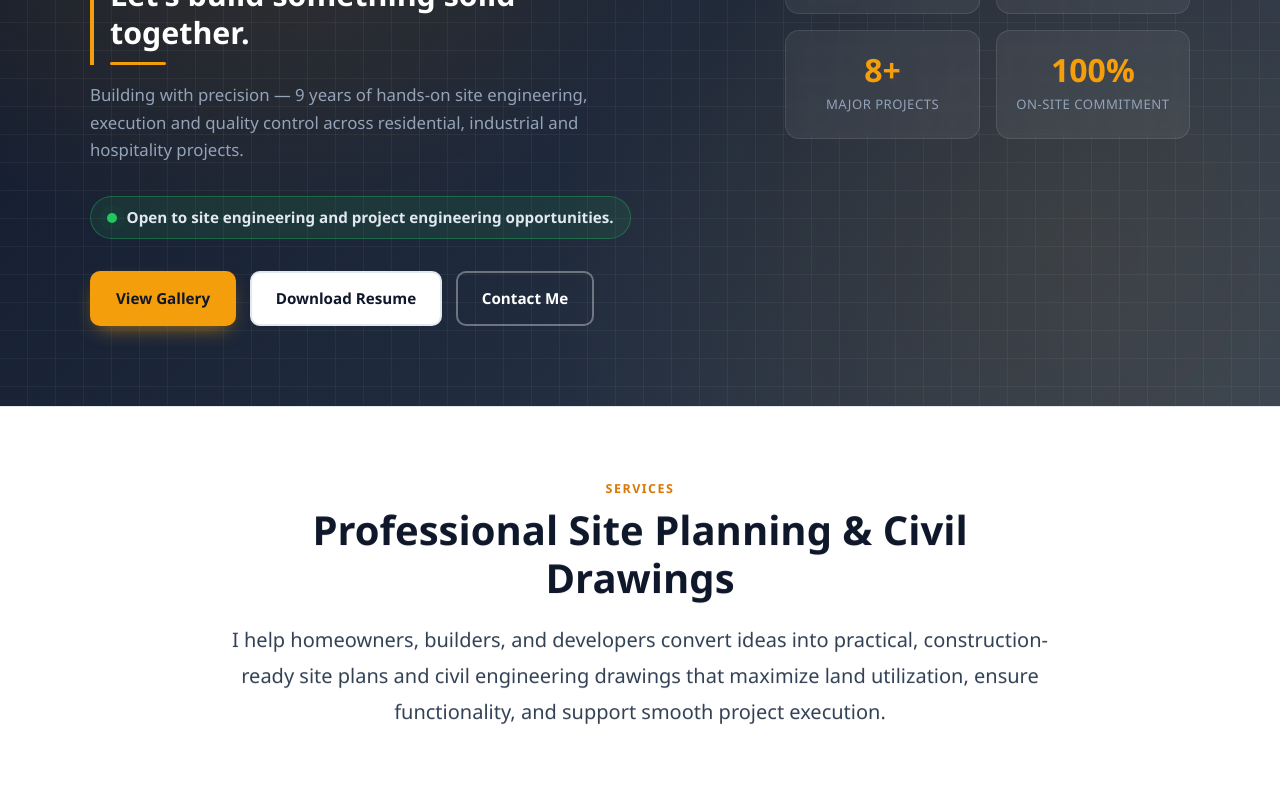
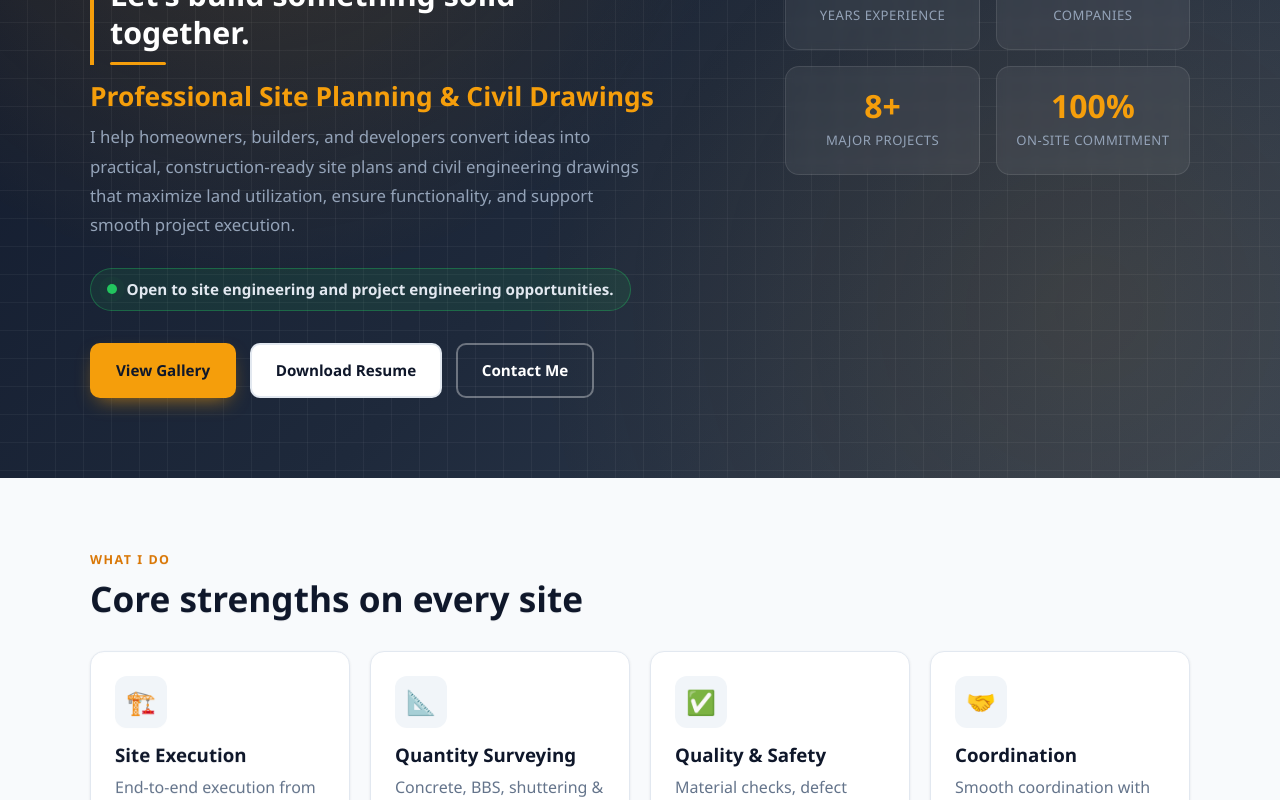
Before and after one commit to lokeshwithai/Bhanu-Prakash-Kunchala-portfolio, a React (Vite) app: page / in a window 1280 px wide. Shown: the part 440-1240 px from the top of the page. Built offline with nearby package versions, Linux system fonts and the light colour scheme.

Commit message:
Move Site Planning & Civil Drawings statement into hero (visible on load)

```diff
--- a/src/index.css
+++ b/src/index.css
@@ -586,22 +586,20 @@ button {
 }
 
 /* ============================================================
-   SERVICE INTRO
+   HERO SERVICE STATEMENT
    ============================================================ */
-.service-intro {
-  max-width: 820px;
-  margin: 0 auto;
-  text-align: center;
+.hero__service-title {
+  font-size: clamp(1.2rem, 2.5vw, 1.65rem);
+  color: var(--amber);
+  font-weight: 700;
+  margin: 0 0 0.6rem;
 }
-.service-intro__title {
-  font-size: clamp(1.7rem, 3.8vw, 2.5rem);
-  margin-bottom: 1.25rem;
-}
-.service-intro__text {
-  font-size: clamp(1.05rem, 2vw, 1.25rem);
-  color: var(--navy-700);
-  line-height: 1.8;
-  margin-bottom: 0;
+.hero__service-text {
+  color: var(--slate-400);
+  font-size: 1.05rem;
+  line-height: 1.75;
+  max-width: 560px;
+  margin-bottom: 1.75rem;
 }
 
 /* ============================================================
--- a/src/pages/Home.jsx
+++ b/src/pages/Home.jsx
@@ -40,7 +40,16 @@ export default function Home() {
             <h1 className="hero__name">{profile.name}</h1>
             <p className="hero__title">{profile.title}</p>
             <p className="hero__motto">Let’s build something solid together.</p>
-            <p className="hero__tagline">{profile.tagline}</p>
+
+            <h2 className="hero__service-title">
+              Professional Site Planning &amp; Civil Drawings
+            </h2>
+            <p className="hero__service-text">
+              I help homeowners, builders, and developers convert ideas into
+              practical, construction-ready site plans and civil engineering
+              drawings that maximize land utilization, ensure functionality, and
+              support smooth project execution.
+            </p>
 
             <p className="hero__availability">
               <span className="hero__availability-dot" aria-hidden="true" />
@@ -73,24 +82,6 @@ export default function Home() {
               </div>
             ))}
           </div>
-        </div>
-      </section>
-
-      {/* ---------- SERVICE INTRO ---------- */}
-      <section className="section section--alt">
-        <div className="container">
-          <SectionReveal className="service-intro">
-            <p className="section__eyebrow">Services</p>
-            <h2 className="service-intro__title">
-              Professional Site Planning &amp; Civil Drawings
-            </h2>
-            <p className="service-intro__text">
-              I help homeowners, builders, and developers convert ideas into
-              practical, construction-ready site plans and civil engineering
-              drawings that maximize land utilization, ensure functionality, and
-              support smooth project execution.
-            </p>
-          </SectionReveal>
         </div>
       </section>
 
```
